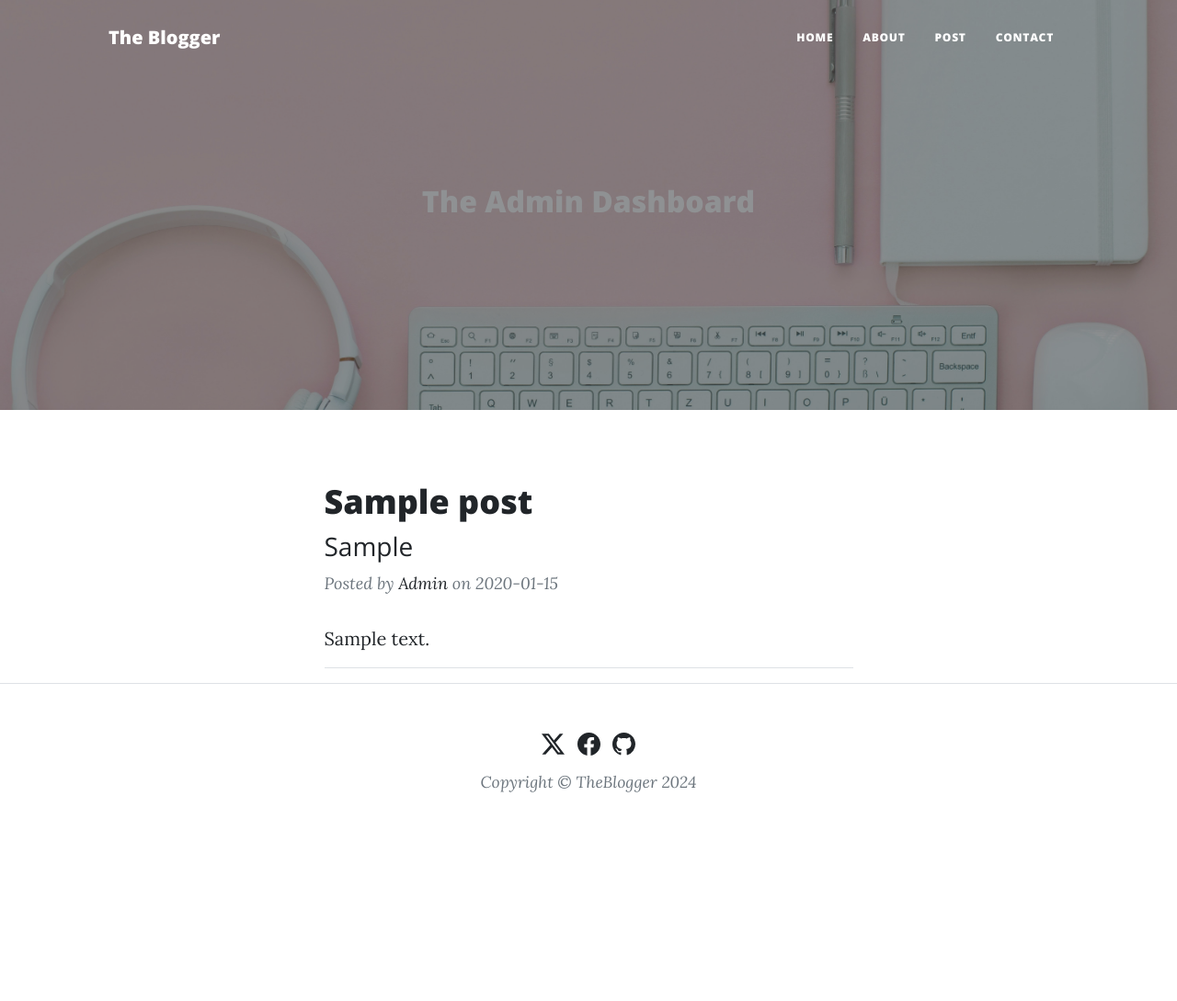
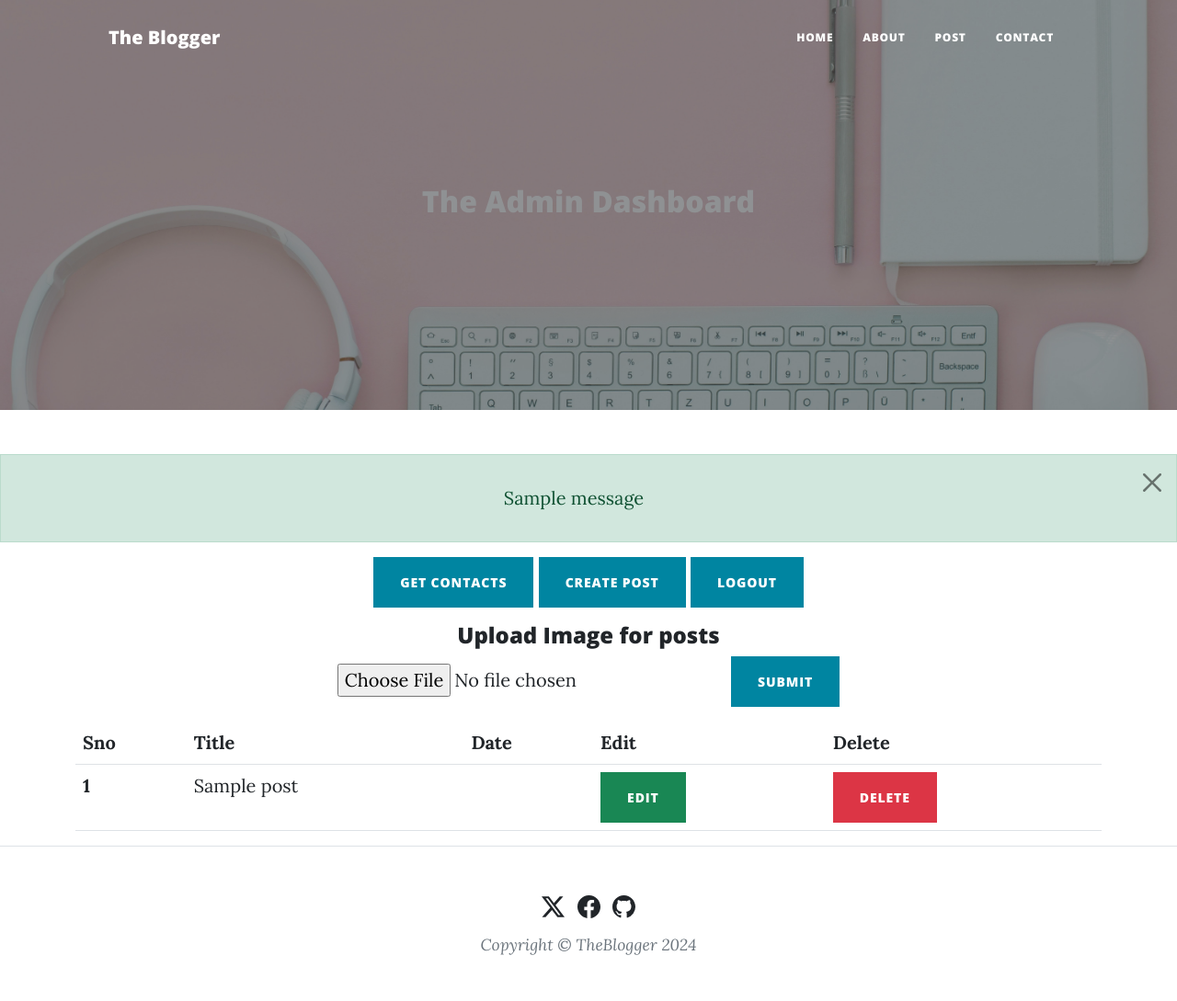
Before and after one commit to SuhelKhanCA/Blog-Website-flask, a Flask app: template templates/dashboard.html in a window 1280 px wide. Shown: the whole page at 92% size. Before the commit the page ends 862 px from the top, so only its background shows below. Run offline with Flask 3, Linux system fonts and the light colour scheme; tables that the repository leaves empty hold one stand-in row (values such as "Sample post"); the template is opened without the code that fills it: values that come from a table or form of the project are taken from there, most other values are stand-ins (such as "Sample title", 1, 10 or a date in 2020); one stand-in notice (Sample message) is shown; parts of the project's set-up code (start-up, migrations or seed data) failed here and were passed over; some libraries are stand-ins or nearby versions.

Commit message:
add : dashboard page

```diff
--- a/templates/dashboard.html
+++ b/templates/dashboard.html
@@ -8,31 +8,68 @@
     <h2 class="text-center text-white">The Admin Dashboard</h2>
   </div>
 </header>
-<div class="container">
-
-  <!-- Display all posts -->
-  <div class="container px-4 px-lg-5">
-    <div class="row gx-4 gx-lg-5 justify-content-center">
-      <div class="col-md-10 col-lg-8 col-xl-7">
-        <!--Posts-->
-        {% for post in posts %}
-        <div class="post-preview">
-          <a href="/post/{{post.slug}}">
-            <h2 class="post-title">{{ post.title }}</h2>
-            <h3 class="post-subtitle">{{post.tagline}}</h3>
-          </a>
-          <p class="post-meta">
-            Posted by
-            <a href="#">Admin</a>
-            on {{post.date}}
-          </p>
-        </div>
-
-        {{post.content[0:43]}}
-        <hr />
-        {% endfor %}
-      </div>
+{% with messages = get_flashed_messages(with_categories=true) %} {% if messages
+%} {% for category, message in messages %}
+<div
+  class="alert alert-{{category}} alert-dismissible fade show pt-0 pb-0"
+  role="alert"
+>
+  <p class="text-center">{{message}}</p>
+  <button
+    type="button"
+    class="btn-close"
+    data-bs-dismiss="alert"
+    aria-label="Close"
+  ></button>
+</div>
+{% endfor %} {% endif %} {% endwith %}
+<div class="container justify-contentcenter space-between">
+  <div class="text-center float-left">
+    <a
+      class="text-white btn btn-primary text-uppercase bold"
+      href="/get_contacts"
+      >Get Contacts</a
+    >
+    <a
+      class="text-white btn btn-primary text-uppercase bold"
+      href="/create_post"
+      >Create Post</a
+    >
+    <a
+      class="text-white btn btn-primary text-uppercase bold"
+      href="/logout"
+      >logout</a
+    >
+    <div class="m-2 p-2 ">
+      <h4>Upload Image for posts</h4>
+      <form action="/uploader" method="POST" enctype="multipart/form-data">
+        <input type="file" name="img_file" id="img_file">
+        <input type="submit" class="text-white btn btn-primary text-uppercase bold" value="Submit">
+      </form>
     </div>
   </div>
+  <!-- Display all posts -->
+  <table class="table">
+    <thead>
+      <tr>
+        <th scope="col">Sno</th>
+        <th scope="col">Title</th>
+        <th scope="col">Date</th>
+        <th scope="col">Edit</th>
+        <th scope="col">Delete</th>
+      </tr>
+    </thead>
+    <tbody>
+      {% for post in posts %}
+      <tr>
+        <th scope="row">{{loop.index}}</th>
+        <td>{{post.title}}</td>
+        <td>{{post.date.strftime('%Y-%m-%d')}}</td> <!-- Updated date format -->
+        <td><a href='/edit/{{post.sno}}'><button class="btn btn-success text-uppercase">Edit</button></a></td>
+        <td><a href='/delete/{{post.sno}}'><button class="btn btn-danger text-uppercase">Delete</button></a></td>
+      </tr>
+      {% endfor %}
+    </tbody>
+  </table>
 </div>
 {% endblock %}
```
